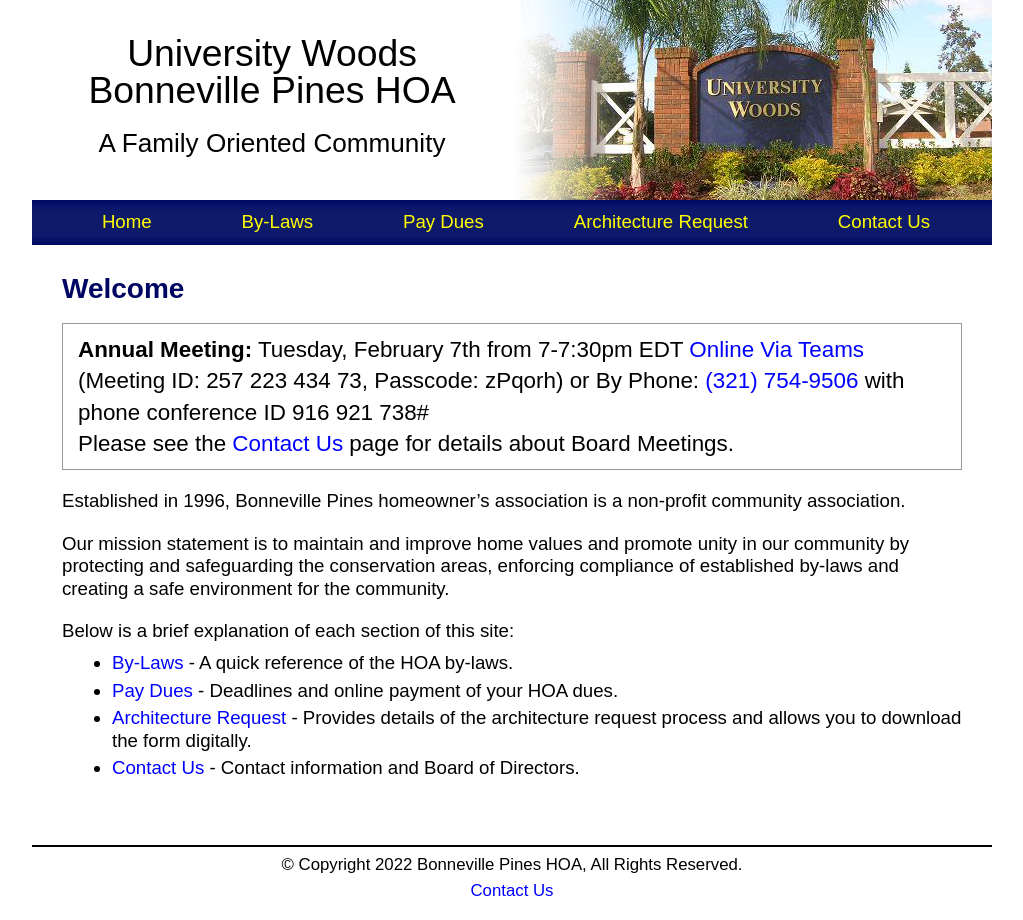
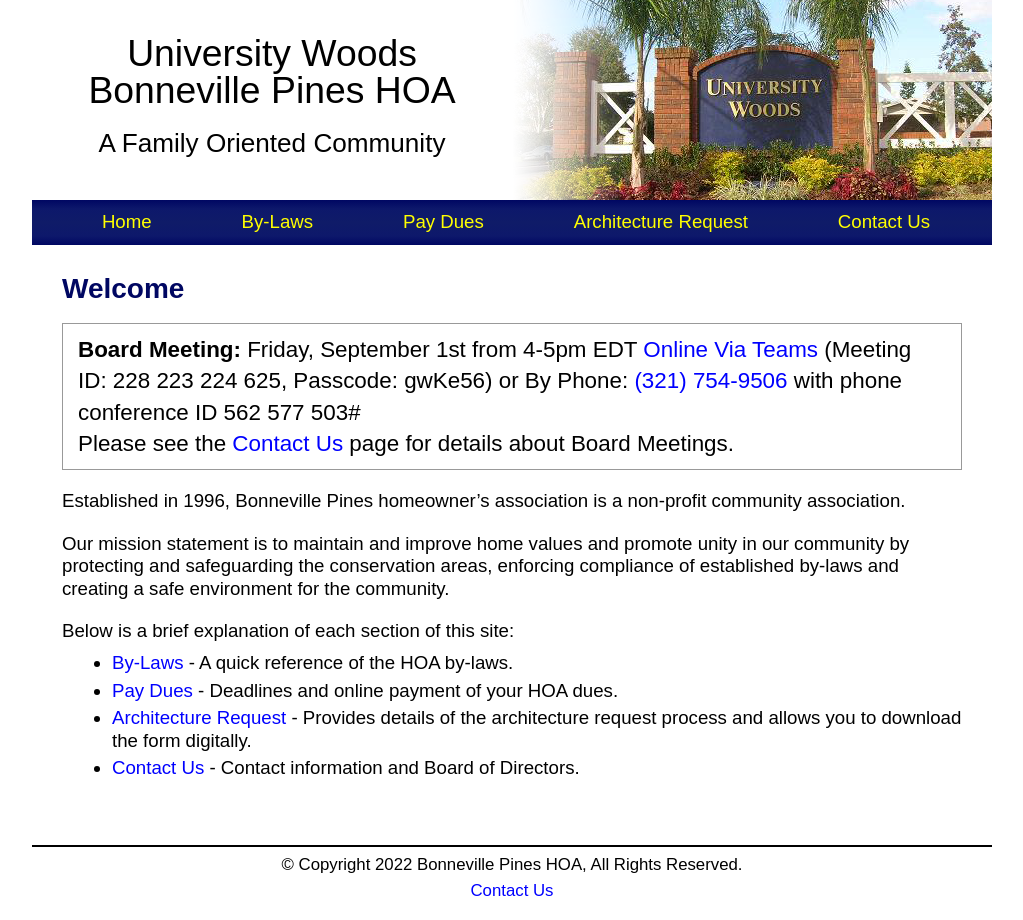
Before and after one commit to bphoa/website, a Jekyll site: the page built from index.md, in a window 1280 px wide. Shown: the whole page, without its empty margins (128-1151 px from the left). Built offline with Jekyll 4.4.1, drawn with Linux system fonts in a browser that asks for light colours.

Commit message:
Update index.md to add 9/2023 meeting

```diff
--- a/index.md
+++ b/index.md
@@ -3,7 +3,7 @@
 title: Welcome
 ---
 
-**Annual Meeting:** Tuesday, February 7th from 7-7:30pm EDT [Online Via Teams](https://www.google.com/url?q=https://teams.microsoft.com/l/meetup-join/19%253ameeting_Y2FlZTA1NzktYzA5ZS00ZjEwLWJjMDQtNjI2YjE4MmUwNzUx%2540thread.v2/0?context%3D%257b%2522Tid%2522%253a%2522a1cf3136-ea50-4354-ad39-345d96aeab4c%2522%252c%2522Oid%2522%253a%2522f0ada0c0-6bc6-494a-94e2-e93bbd59498c%2522%257d&sa=D&source=calendar&usd=2&usg=AOvVaw22cH4aOeIHi5yjtMJ0npkP) (Meeting ID: 257 223 434 73, Passcode: zPqorh) or By Phone: <a href="tel:+13217549506">(321) 754-9506</a> with phone conference ID 916 921 738# \\
+**Board Meeting:** Friday, September 1st from 4-5pm EDT [Online Via Teams](https://teams.microsoft.com/l/meetup-join/19%3ameeting_ZDdhYzQ1YTEtNjU4Yi00ODBlLTk5ZWQtNjEwM2ZjZjU3N2Zm%40thread.v2/0?context=%7b%22Tid%22%3a%22a1cf3136-ea50-4354-ad39-345d96aeab4c%22%2c%22Oid%22%3a%22f0ada0c0-6bc6-494a-94e2-e93bbd59498c%22%7d) (Meeting ID: 228 223 224 625, Passcode: gwKe56) or By Phone: <a href="tel:+13217549506">(321) 754-9506</a> with phone conference ID 562 577 503# \\
 Please see the [Contact Us](contact) page for details about Board Meetings.
 {: .alert}
 
```
